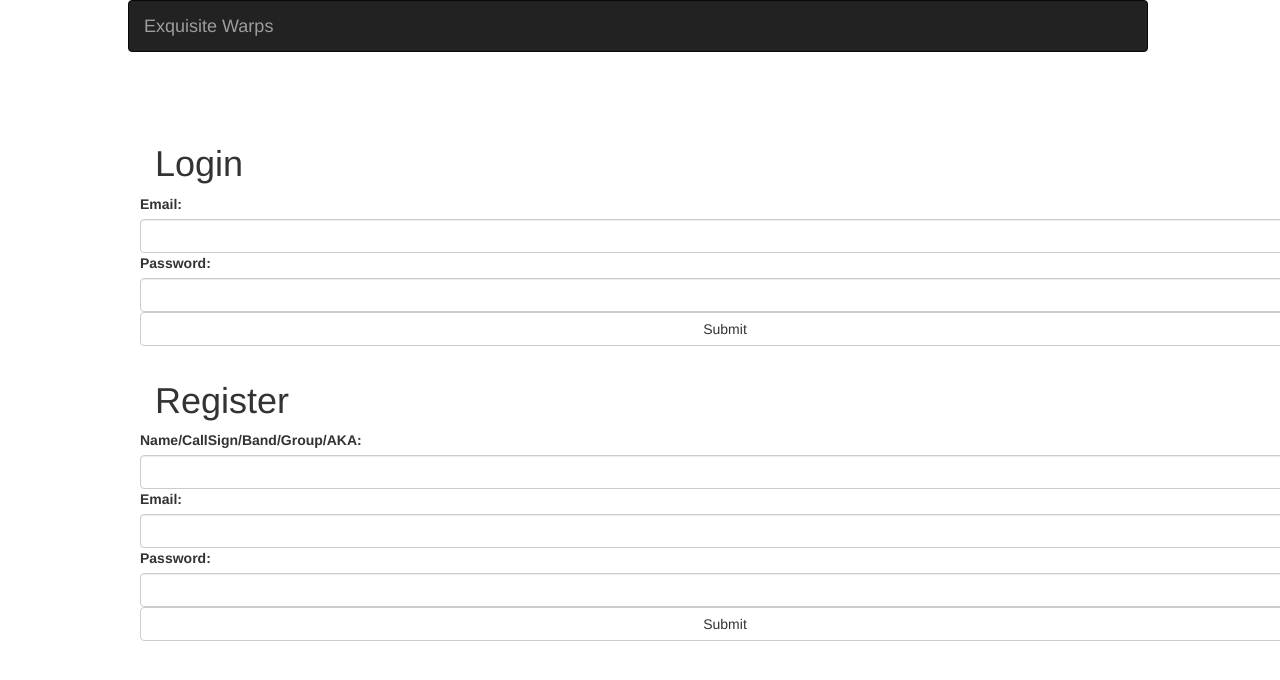
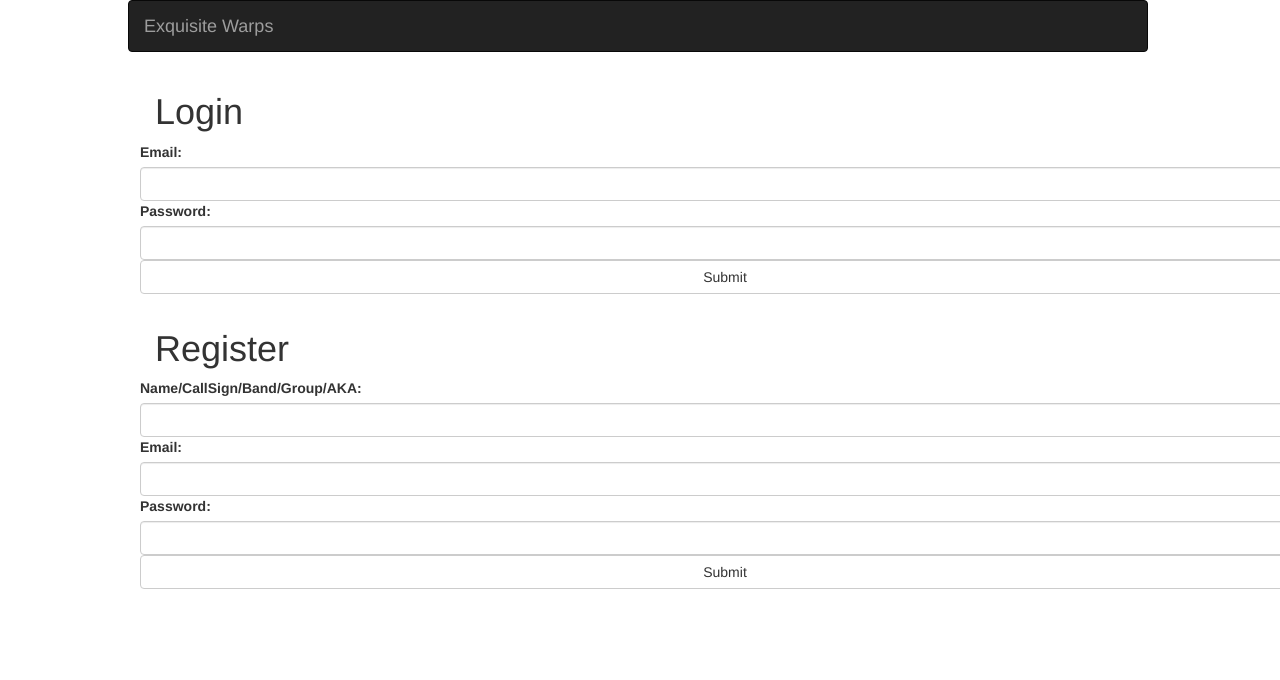
Before and after one commit to Bokeefe/EquisiteWarps-Beta, a Jekyll site: the page dist/waveform-playlist/public/index.html, which Jekyll copies as it is, in a window 1280 px wide. Shown: the top 680 px of the page. Built offline with Jekyll 4.4.1, drawn with Linux system fonts in a browser that asks for light colours; nearby versions of some CDN libraries.

Commit message:
fixed bugs

```diff
--- a/dist/waveform-playlist/public/index.html
+++ b/dist/waveform-playlist/public/index.html
@@ -42,6 +42,8 @@
   </div>
 </nav>
 <!-- NAVBAR !-->
+
+<!-- PAGE 2 -->
 <div style="width:auto">
   <div class="container" id="picker" style="display:none">
     <h3 id="user"></h3>
@@ -71,7 +73,7 @@
 
 
   <div class="container" id="page">
-    <div id="xusername" class="alert alert-danger" style="visibility: hidden;">
+    <div id="xusername" class="alert alert-danger" style="display:none;">
       <strong>Hey!</strong> Invalid Username or Password
     </div>
     <h1>Login</h1>
--- a/dist/waveform-playlist/public/js/web-audio-editor.js
+++ b/dist/waveform-playlist/public/js/web-audio-editor.js
@@ -122,7 +122,7 @@ $("#submit").click(function(){
       }
     });
     } else {
-        console.log(response.status);
+        //console.log(response.status);
         $("#xusername").show();
     }
   });
@@ -139,7 +139,7 @@ $.post("/register", { //post to the register api
 }, function(response){
   if(response.status === "success") { //if logged in
     $('#rego').hide();
-  console.log(session.email);
+ // console.log(session.email);
      } else {
         $("#xusername").show();//lol didn't get to test this
      }
@@ -274,7 +274,7 @@ $('#upload-input').on('change', function(){
       processData: false,
       contentType: false,
       success: function(data){
-          console.log('upload successful!\n' + data);
+          //console.log('upload successful!\n' + data);
           var trackPath = "../media/audio/"+file.name;
           var upload = [ {
             "src": trackPath,
@@ -330,15 +330,20 @@ function addTrack(upload){
 
   playlist.load(upload).then(function() {
        //can do stuff with the playlist.
+
+       playlist.initExporter();
        var data = playlist.getInfo();
        data = JSON.stringify(data);
-        save(data);
-       playlist.initExporter();
+       save(data);
+
      });
+
+
 
 }
 
 function save (data){
+    console.log("SAVE FUN CJITON");
 //cara  var name = "crap";//get request for session name
   var updater = data;
   //console.log(data);
```
